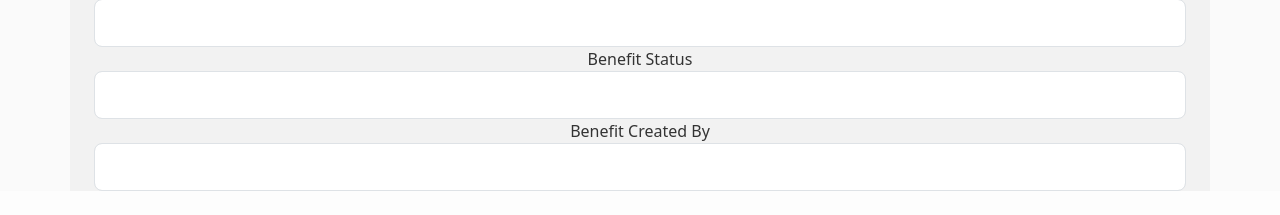
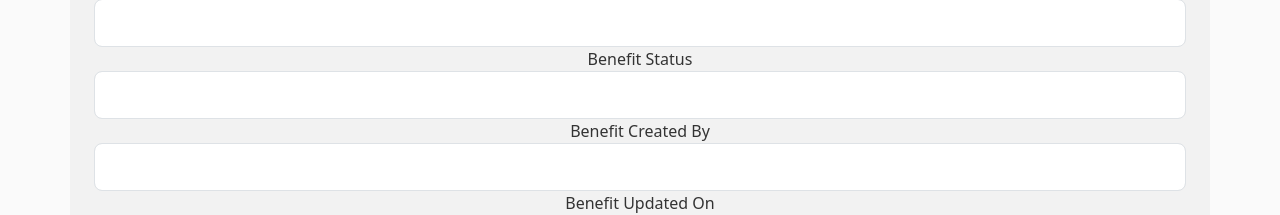
Before and after one commit to JuliusDgenius/alx-portfolio_project, a Flask app: template benefitsHub/templates/create_benefit.html in a window 1280 px wide. Shown: the part 718-933 px from the top of the page. Before the commit the page ends 909 px from the top, so only its background shows below. Run offline with Flask 3, Linux system fonts and the light colour scheme; tables that the repository leaves empty hold one stand-in row (values such as "Sample post"); the template is opened without the code that fills it: values that come from a table or form of the project are taken from there, most other values are stand-ins (such as "Sample title", 1, 10 or a date in 2020); some libraries are stand-ins or nearby versions.

Commit message:
add create benefit code

```diff
--- a/benefitsHub/templates/create_benefit.html
+++ b/benefitsHub/templates/create_benefit.html
@@ -137,16 +137,16 @@
                        {% endif %}
                </div>
                <div class="form-group">
-                   {{ form.benefit_created_on.label(class="form-control-label") }}
-                   {% if form.benefit_created_on.errors %}
-                           {{ form.benefit_created_on(class="form-control form-control-lg is-invalid") }}
+                   {{ form.benefit_updated_on.label(class="form-control-label") }}
+                   {% if form.benefit_upated_on.errors %}
+                           {{ form.benefit_upated_on(class="form-control form-control-lg is-invalid") }}
                            <div class="invalid-feedback">
-                               {% for error in form.benefit_created_on.errors %}
+                               {% for error in form.benefit_upated_on.errors %}
                                    <span>{{ error }}</span>
                                {% endfor %}
                            </div>
                        {% else %}
-                           {{ form.benefit_created_on(class="form-control form-control-lg") }}
+                           {{ form.benefit_upated_on(class="form-control form-control-lg") }}
                        {% endif %}
                </div>
            </fieldset>
```
